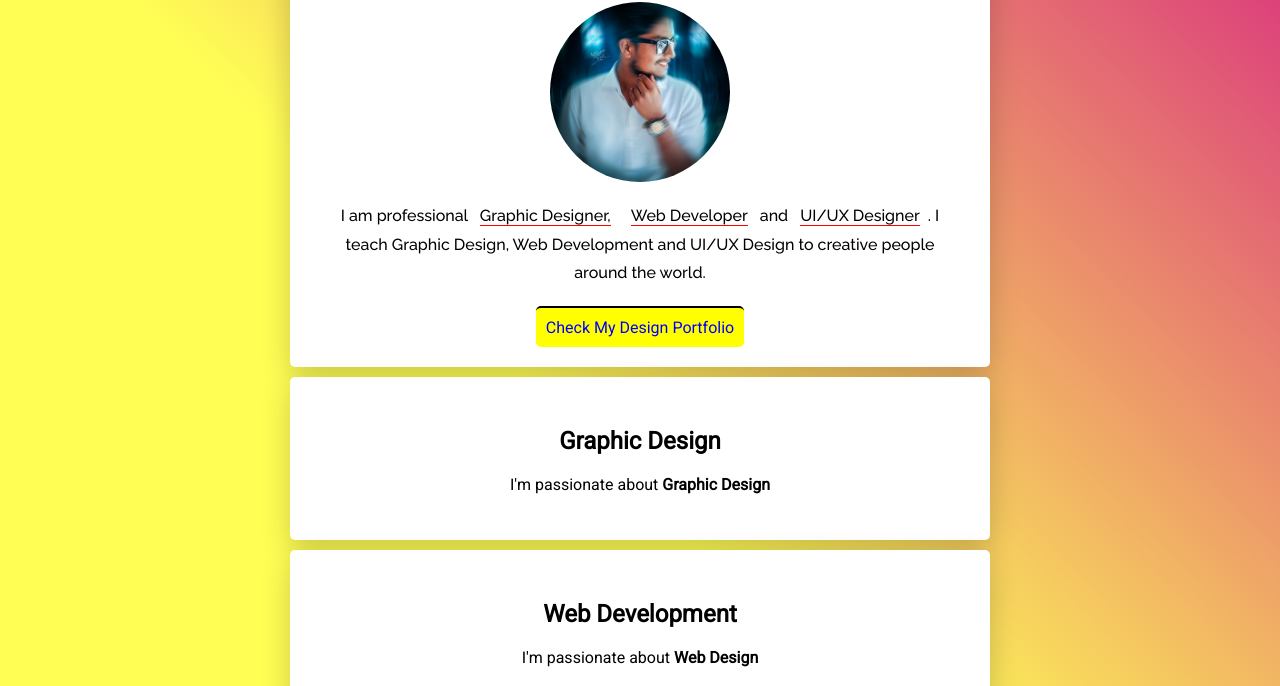
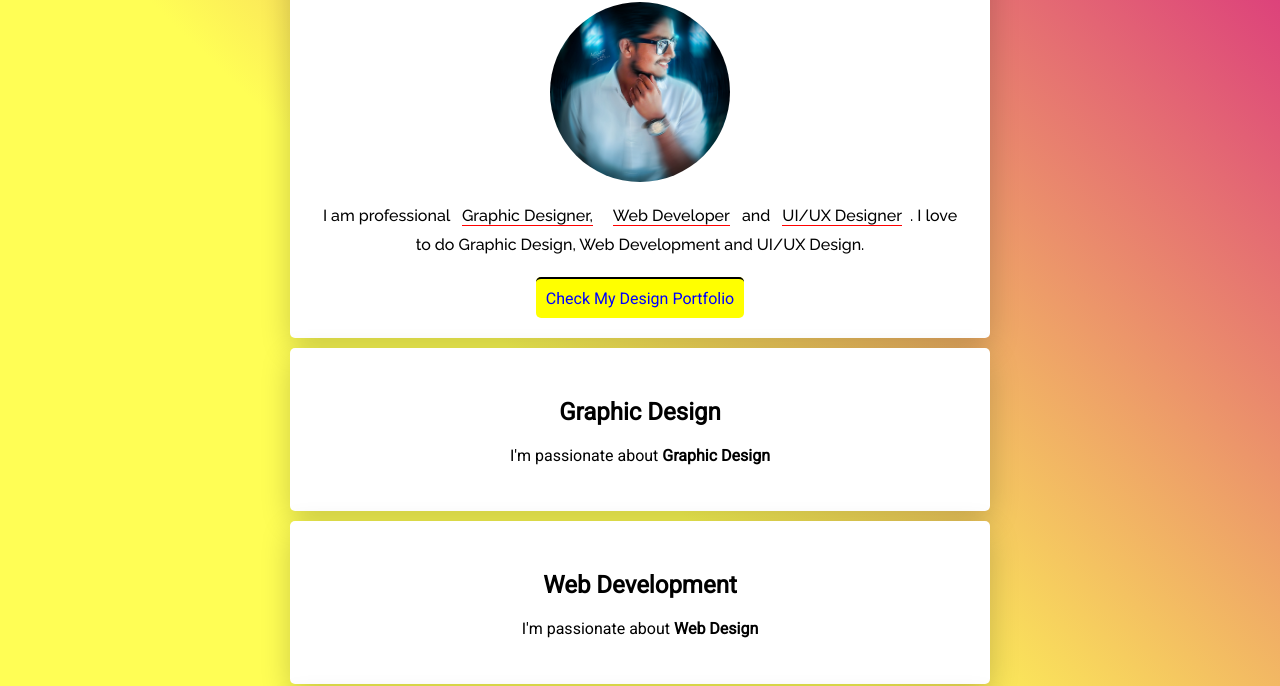
Before and after one commit to anilkumarkarli/my-profile, a plain HTML site: page index.html in a window 1280 px wide. Shown: the part 118-804 px from the top of the page. Drawn offline with Linux system fonts and the light colour scheme.

Commit message:
Update index.html

```diff
--- a/index.html
+++ b/index.html
@@ -19,7 +19,7 @@
             <img class="img-circle" src="images\Profile1.jpg" alt="Profile">
             <!-- <div class="img-shadow card-white"></div> -->
             <p>I am professional <span>Graphic Designer,</span> <span>Web Developer</span>  and <span>UI/UX Designer</span>.
-                I teach Graphic Design, Web Development and UI/UX Design to creative people around the world.
+                I love to do Graphic Design, Web Development and UI/UX Design.
             </p>
             <a class="btn-yellow" target="_black" href="https://www.instagram.com/">Check My Design Portfolio</a>
         </div>
```
